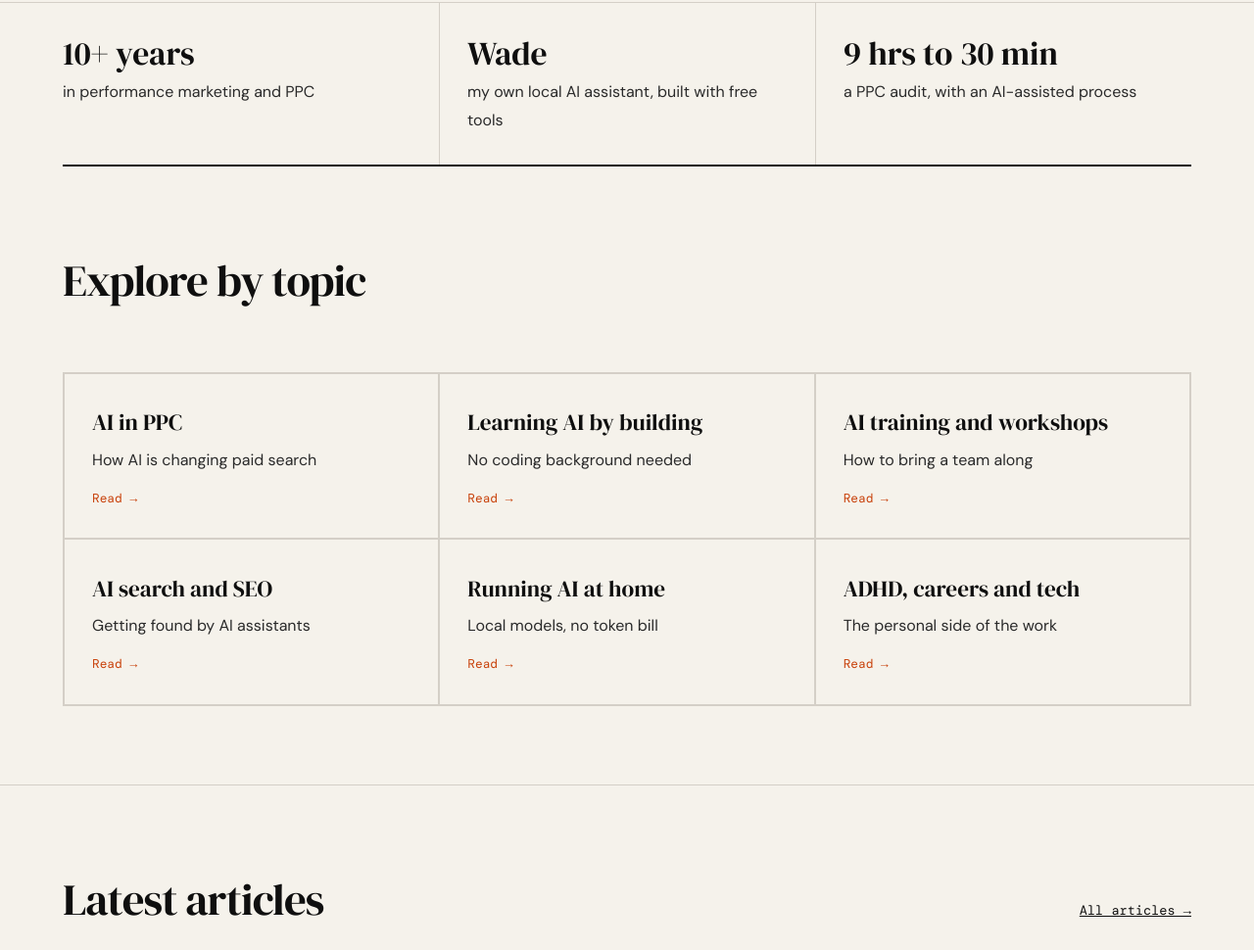
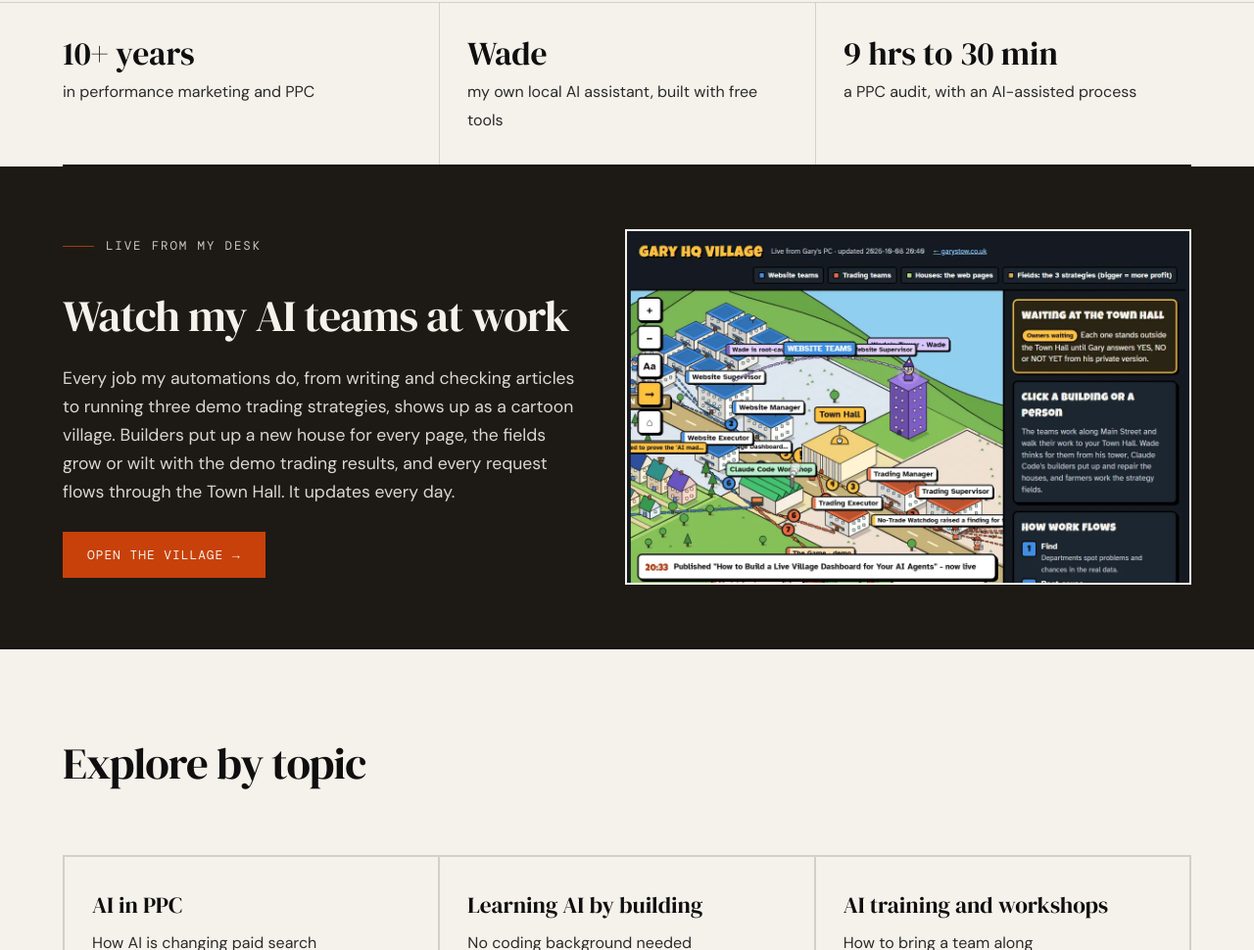
Before and after one commit to GarySto/GarySto.github.io, a plain HTML site: page index.html in a window 1280 px wide. Shown: the part 734-1704 px from the top of the page at 98% size. Drawn offline with nearby package versions, Linux system fonts and the light colour scheme.

Commit message:
Village: refresh the public data (2026-10-08 20:40) + home page village section

```diff
--- a/index.html
+++ b/index.html
@@ -130,6 +130,29 @@
   <div><b>9 hrs to 30 min</b><span>a PPC audit, with an AI-assisted process</span></div>
 </div>
 
+<!-- VILLAGE-HOME:START (added by village_publish.py - the picture refreshes every publish) -->
+<style>
+.home-village { display: grid; grid-template-columns: 1fr 1.1fr; gap: 3rem; align-items: center; padding: 4rem; background: #1d1a16; color: #f5f2eb; border-bottom: 2px solid var(--ink); }
+.home-village h2 { color: #f5f2eb; margin-bottom: 0.8rem; }
+.home-village p { color: rgba(245, 242, 235, 0.88); font-size: 1.1rem; font-weight: 400; max-width: 48ch; margin-bottom: 1.6rem; }
+.home-village .hero-label { color: #f5f2eb; opacity: 0.8; }
+.home-village .btn { border-color: var(--accent); color: #f5f2eb; }
+.home-village .btn:hover { background: #f5f2eb; color: var(--ink); }
+.home-village-shot { display: block; border: 2px solid #f5f2eb; line-height: 0; }
+.home-village-img { width: 100%; height: auto; aspect-ratio: 8/5; object-fit: cover; display: block; }
+@media (max-width: 900px) { .home-village { grid-template-columns: 1fr; padding: 3rem 2rem; gap: 2rem; } }
+</style>
+<section class="home-village" id="village">
+  <div>
+    <div class="hero-label">Live from my desk</div>
+    <h2>Watch my AI teams at work</h2>
+    <p>Every job my automations do, from writing and checking articles to running three demo trading strategies, shows up as a cartoon village. Builders put up a new house for every page, the fields grow or wilt with the demo trading results, and every request flows through the Town Hall. It updates every day.</p>
+    <a href="/village/" class="btn btn-accent">Open the Village &#8594;</a>
+  </div>
+  <a href="/village/" class="home-village-shot"><img src="/assets/village-preview.webp" width="1200" height="750" loading="lazy" decoding="async" alt="Cartoon village of Gary's AI automation teams, with a Town Hall, a housing district of web pages and demo trading fields" class="home-village-img"></a>
+</section>
+<!-- VILLAGE-HOME:END -->
+
 <!-- TOPICS -->
 <section id="topics">
   <div class="section-header">
```
Also changed, not shown: village/index.html (+2 -1 lines), village/village_data.json (+1 -1 lines), assets/village-preview.webp (added).
